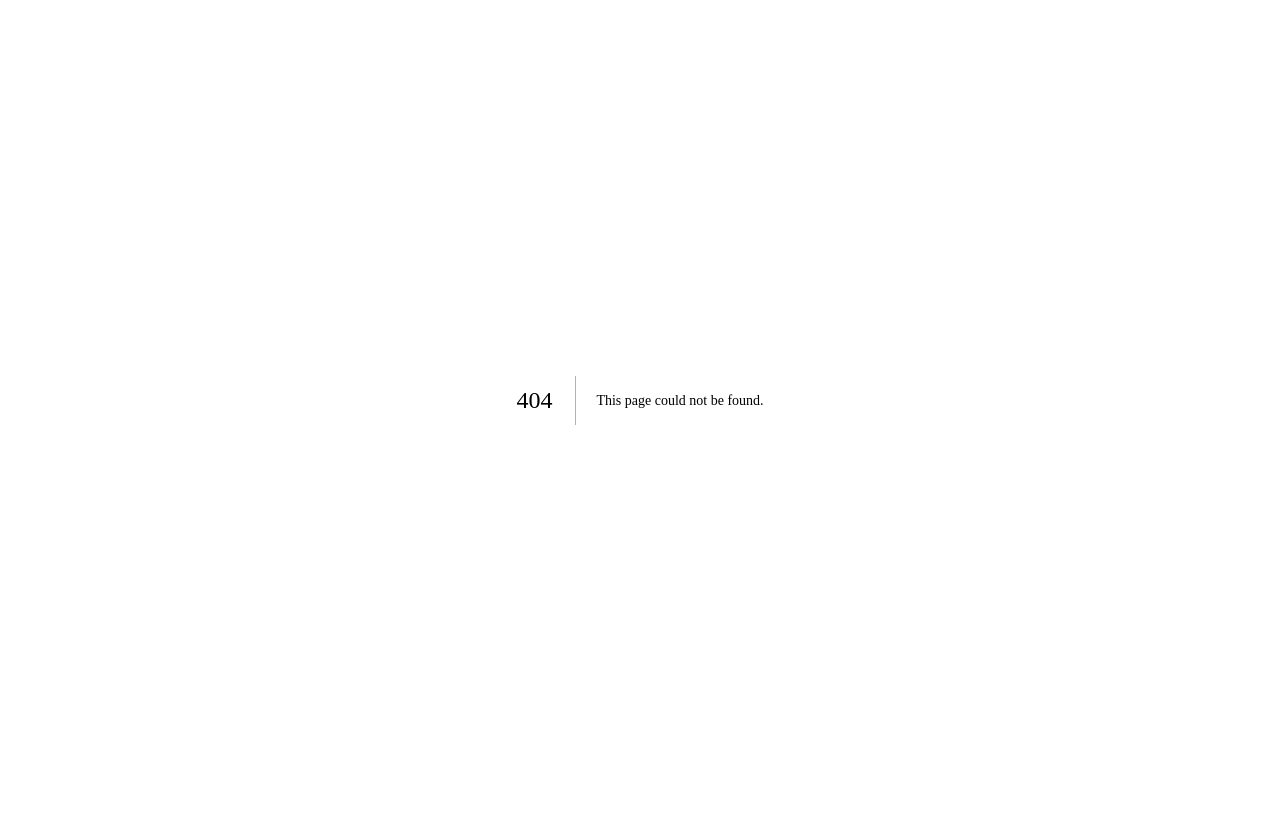
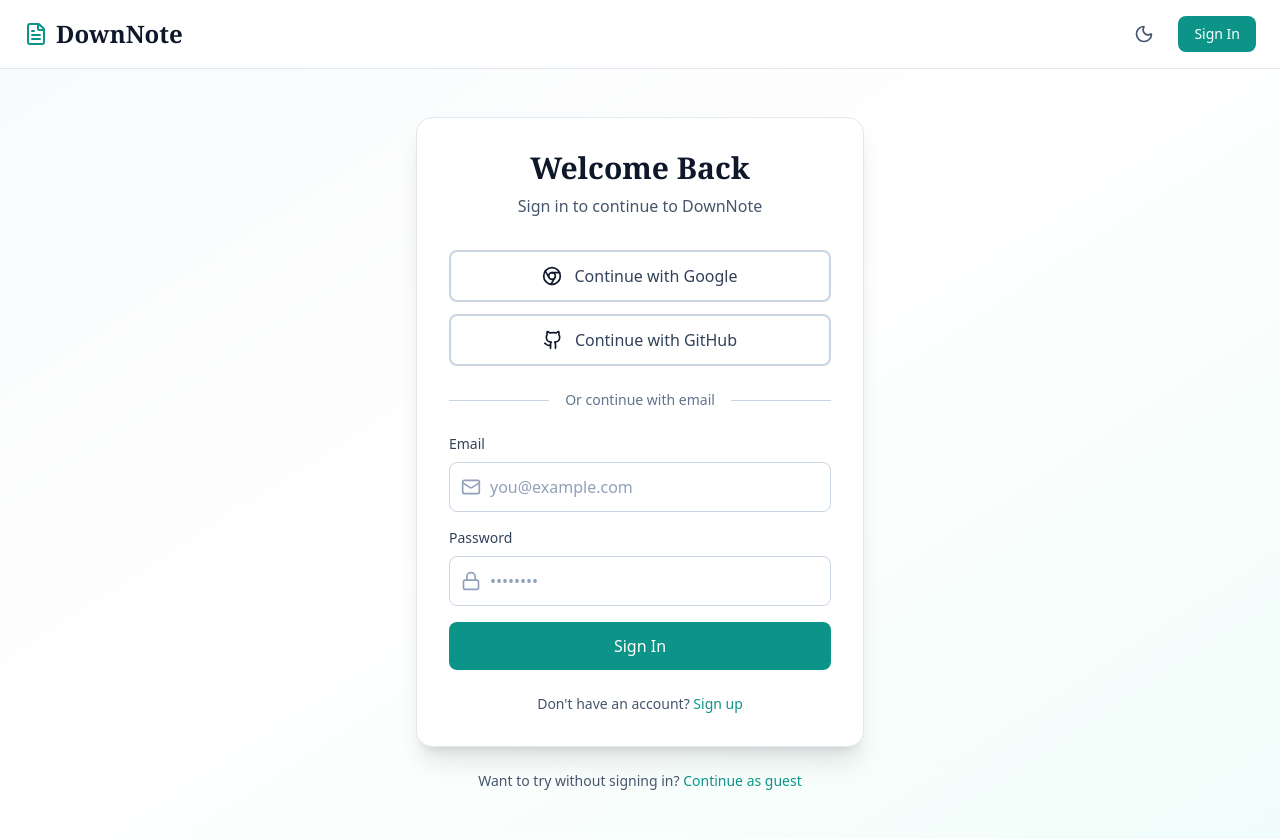
Before and after one commit to dboatengg/downnote, a Next.js app: page /auth/signin in a window 1280 px wide. Before the commit this address had no page. Before the commit the page ends 800 px from the top, so only its background shows below. Built offline with nearby package versions, Linux system fonts and the light colour scheme.

Commit message:
Create sign in page with OAuth and credentials

```diff
--- /dev/null
+++ b/app/auth/signin/page.tsx
@@ -0,0 +1,195 @@
+"use client";
+
+import { useState } from "react";
+import { signIn } from "next-auth/react";
+import { useRouter, useSearchParams } from "next/navigation";
+import Link from "next/link";
+import { Header } from "@/components/ui/header";
+import { Chrome, Github, Mail, Lock, AlertCircle } from "lucide-react";
+
+export default function SignInPage() {
+  const router = useRouter();
+  const searchParams = useSearchParams();
+  const callbackUrl = searchParams.get("callbackUrl") || "/editor";
+
+  const [email, setEmail] = useState("");
+  const [password, setPassword] = useState("");
+  const [error, setError] = useState("");
+  const [loading, setLoading] = useState(false);
+
+  const handleCredentialsSignIn = async (e: React.FormEvent) => {
+    e.preventDefault();
+    setError("");
+    setLoading(true);
+
+    try {
+      const result = await signIn("credentials", {
+        email,
+        password,
+        redirect: false,
+      });
+
+      if (result?.error) {
+        setError(result.error);
+      } else {
+        router.push(callbackUrl);
+      }
+    } catch (error) {
+      setError("An unexpected error occurred");
+    } finally {
+      setLoading(false);
+    }
+  };
+
+  const handleOAuthSignIn = async (provider: "google" | "github") => {
+    setLoading(true);
+    await signIn(provider, { callbackUrl });
+  };
+
+  return (
+    <div className="min-h-screen flex flex-col bg-gradient-to-br from-slate-50 via-white to-primary-50 dark:from-slate-950 dark:via-slate-900 dark:to-slate-900">
+      <Header />
+
+      <main className="flex-1 flex items-center justify-center px-6 py-12">
+        <div className="w-full max-w-md">
+          {/* Card */}
+          <div className="bg-white dark:bg-slate-800 rounded-2xl shadow-xl border border-slate-200 dark:border-slate-700 p-8">
+            {/* Header */}
+            <div className="text-center mb-8">
+              <h1 className="text-3xl font-serif font-bold text-slate-900 dark:text-slate-50 mb-2">
+                Welcome Back
+              </h1>
+              <p className="text-slate-600 dark:text-slate-400">
+                Sign in to continue to DownNote
+              </p>
+            </div>
+
+            {/* Error Message */}
+            {error && (
+              <div className="mb-6 p-4 rounded-lg bg-red-50 dark:bg-red-900/20 border border-red-200 dark:border-red-800 flex items-start gap-3">
+                <AlertCircle className="w-5 h-5 text-red-600 dark:text-red-400 flex-shrink-0 mt-0.5" />
+                <p className="text-sm text-red-800 dark:text-red-200">
+                  {error}
+                </p>
+              </div>
+            )}
+
+            {/* OAuth Buttons */}
+            <div className="space-y-3 mb-6">
+              <button
+                onClick={() => handleOAuthSignIn("google")}
+                disabled={loading}
+                className="w-full flex items-center justify-center gap-3 px-4 py-3 rounded-lg border-2 border-slate-300 dark:border-slate-600 hover:bg-slate-50 dark:hover:bg-slate-700 transition-colors disabled:opacity-50 disabled:cursor-not-allowed"
+              >
+                <Chrome className="w-5 h-5" />
+                <span className="font-medium text-slate-700 dark:text-slate-200">
+                  Continue with Google
+                </span>
+              </button>
+
+              <button
+                onClick={() => handleOAuthSignIn("github")}
+                disabled={loading}
+                className="w-full flex items-center justify-center gap-3 px-4 py-3 rounded-lg border-2 border-slate-300 dark:border-slate-600 hover:bg-slate-50 dark:hover:bg-slate-700 transition-colors disabled:opacity-50 disabled:cursor-not-allowed"
+              >
+                <Github className="w-5 h-5" />
+                <span className="font-medium text-slate-700 dark:text-slate-200">
+                  Continue with GitHub
+                </span>
+              </button>
+            </div>
+
+            {/* Divider */}
+            <div className="relative mb-6">
+              <div className="absolute inset-0 flex items-center">
+                <div className="w-full border-t border-slate-300 dark:border-slate-600"></div>
+              </div>
+              <div className="relative flex justify-center text-sm">
+                <span className="px-4 bg-white dark:bg-slate-800 text-slate-500 dark:text-slate-400">
+                  Or continue with email
+                </span>
+              </div>
+            </div>
+
+            {/* Email/Password Form */}
+            <form onSubmit={handleCredentialsSignIn} className="space-y-4">
+              <div>
+                <label
+                  htmlFor="email"
+                  className="block text-sm font-medium text-slate-700 dark:text-slate-300 mb-2"
+                >
+                  Email
+                </label>
+                <div className="relative">
+                  <Mail className="absolute left-3 top-1/2 -translate-y-1/2 w-5 h-5 text-slate-400" />
+                  <input
+                    id="email"
+                    type="email"
+                    value={email}
+                    onChange={(e) => setEmail(e.target.value)}
+                    placeholder="you@example.com"
+                    required
+                    className="w-full pl-10 pr-4 py-3 rounded-lg border border-slate-300 dark:border-slate-600 bg-white dark:bg-slate-900 text-slate-900 dark:text-slate-50 placeholder-slate-400 focus:ring-2 focus:ring-primary-500 focus:border-transparent transition-all"
+                  />
+                </div>
+              </div>
+
+              <div>
+                <label
+                  htmlFor="password"
+                  className="block text-sm font-medium text-slate-700 dark:text-slate-300 mb-2"
+                >
+                  Password
+                </label>
+                <div className="relative">
+                  <Lock className="absolute left-3 top-1/2 -translate-y-1/2 w-5 h-5 text-slate-400" />
+                  <input
+                    id="password"
+                    type="password"
+                    value={password}
+                    onChange={(e) => setPassword(e.target.value)}
+                    placeholder="••••••••"
+                    required
+                    className="w-full pl-10 pr-4 py-3 rounded-lg border border-slate-300 dark:border-slate-600 bg-white dark:bg-slate-900 text-slate-900 dark:text-slate-50 placeholder-slate-400 focus:ring-2 focus:ring-primary-500 focus:border-transparent transition-all"
+                  />
+                </div>
+              </div>
+
+              <button
+                type="submit"
+                disabled={loading}
+                className="w-full py-3 rounded-lg bg-primary-600 dark:bg-primary-500 text-white hover:bg-primary-700 dark:hover:bg-primary-600 transition-colors font-medium disabled:opacity-50 disabled:cursor-not-allowed"
+              >
+                {loading ? "Signing in..." : "Sign In"}
+              </button>
+            </form>
+
+            {/* Sign Up Link */}
+            <div className="mt-6 text-center text-sm text-slate-600 dark:text-slate-400">
+              Don't have an account?{" "}
+              <Link
+                href="/auth/signup"
+                className="text-primary-600 dark:text-primary-400 hover:underline font-medium"
+              >
+                Sign up
+              </Link>
+            </div>
+          </div>
+
+          {/* Guest Mode Notice */}
+          <div className="mt-6 text-center">
+            <p className="text-sm text-slate-600 dark:text-slate-400">
+              Want to try without signing in?{" "}
+              <Link
+                href="/editor"
+                className="text-primary-600 dark:text-primary-400 hover:underline font-medium"
+              >
+                Continue as guest
+              </Link>
+            </p>
+          </div>
+        </div>
+      </main>
+    </div>
+  );
+}
```
